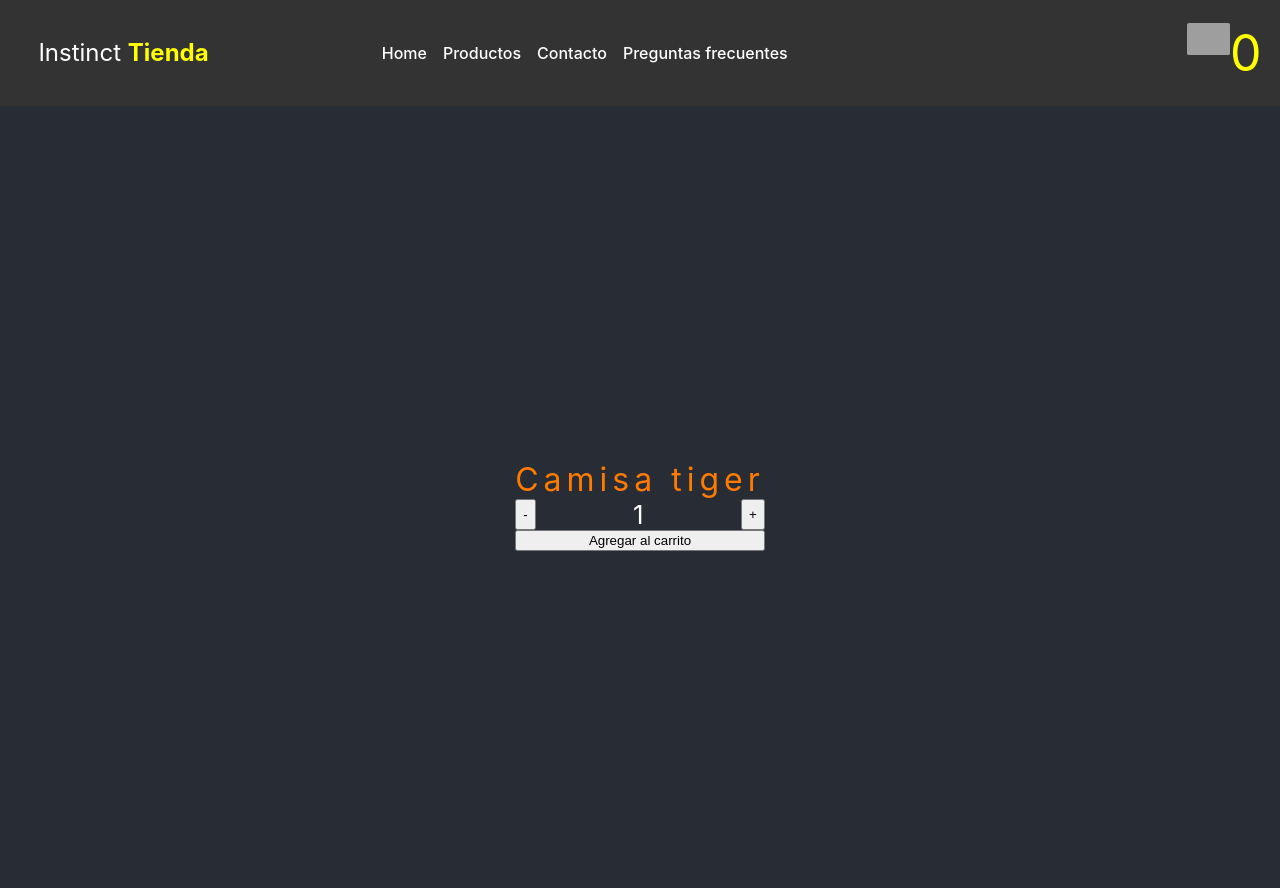
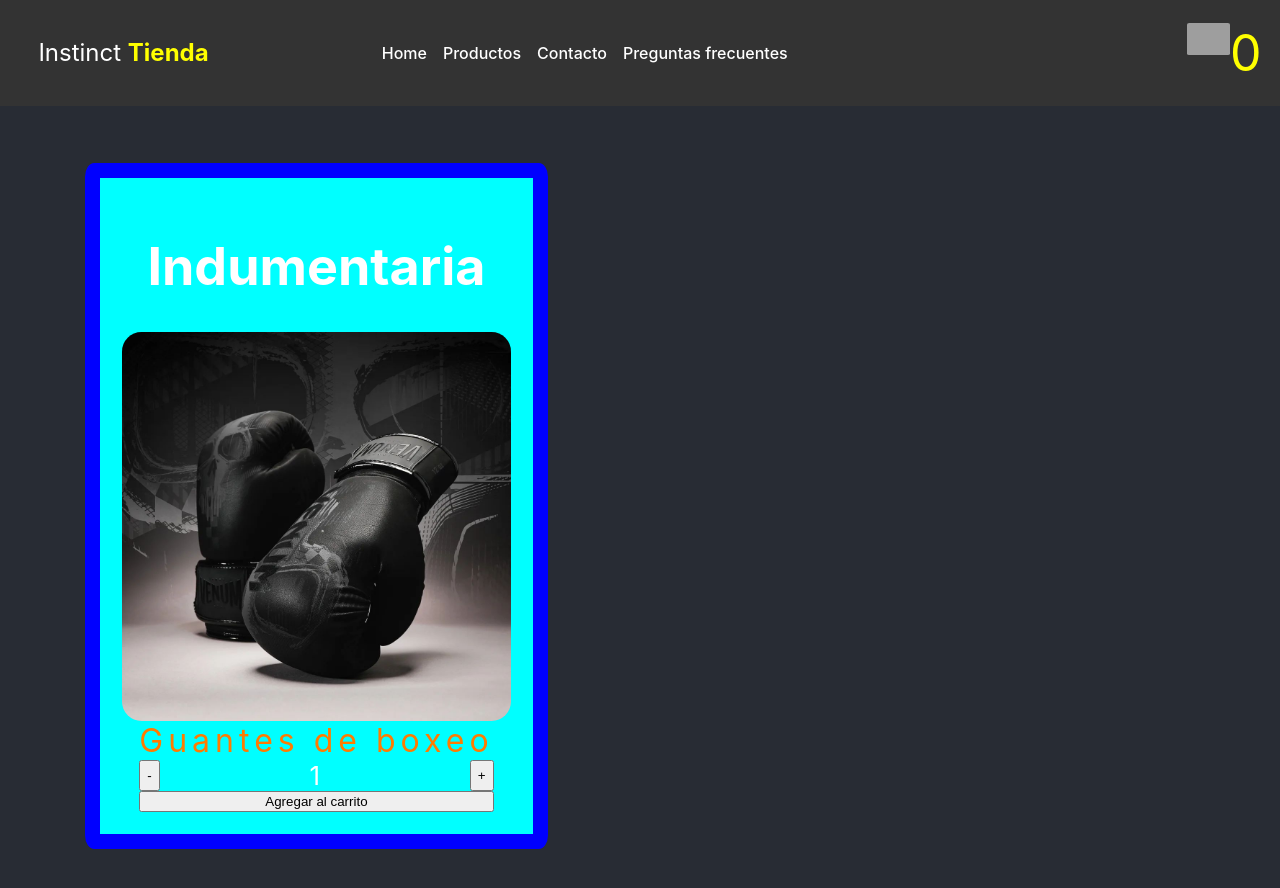
Before and after one commit to AxelRamos247/Instinct_RamosTapia, a React (Create React App) app: page / in a window 1280 px wide. Shown: the top 888 px of the page. Built offline with nearby package versions, Linux system fonts and the light colour scheme; grey boxes are pictures that could not be loaded.

Commit message:
catalogo con maps

```diff
--- a/src/Components/ItemCount/ItemCount.jsx
+++ b/src/Components/ItemCount/ItemCount.jsx
@@ -3,7 +3,7 @@ import './ItemCount.css'
 
 const ItemCount = ({onAdd, stock, initial, count}) => {
 return <div className="producto">
-    <span className="productoTitulo">Camisa tiger</span>
+    <span className="productoTitulo">Guantes de boxeo</span>
     <div className="contadores">
     <button className= "disminuir" onClick={() => {if (count > initial) {onAdd('-')}}}>-</button>
         {count}
--- /dev/null
+++ b/src/Components/ItemListContainer/Item.css
@@ -0,0 +1,17 @@
+.imagenGuantes {
+    width: 100%;
+}
+
+.productoGuantes {
+    width: 35%;
+    padding: 2%;
+    border: 15px solid blue;
+    background-color: aqua;
+    border-radius: 2%;
+    display: flex;
+    flex-direction: column;
+    justify-content: center;
+    align-items: center;
+
+
+}
--- /dev/null
+++ b/src/Components/ItemListContainer/Item.js
@@ -0,0 +1,13 @@
+const Item = [
+    {
+        id: 1,
+        name: 'Indumentaria',
+        description: 'Guantes de box diseñados para competir. Calidad de cuero premium',
+        Image: './Images/guantesbox.jpg',
+        price: '3000',
+        stock: 6,
+
+    },
+];
+
+export default Item;
--- /dev/null
+++ b/src/Components/ItemListContainer/ItemList.js
@@ -0,0 +1,18 @@
+import Item from './Item.js'
+
+const ItemList = () => {
+    return new Promise ((resolve, reject) => {
+        const ok = true;
+        setTimeout (() => {
+            if (ok) {
+                resolve (Item);
+            } else {
+                reject ('error');
+            }
+
+        }, 2000);
+    })
+
+}
+
+export default ItemList;
--- a/src/Components/ItemListContainer/ItemListContainer.jsx
+++ b/src/Components/ItemListContainer/ItemListContainer.jsx
@@ -1,8 +1,16 @@
-import React, { useState } from "react";
+import React, { useState, useEffect } from "react";
 import ItemCount from "../ItemCount/ItemCount";
+import ItemList from './ItemList.js'
+import './Item.css'
 
 const ItemListContainer = () => {
     const [count, setCount] = useState(1);
+    const [products, setProducts] = useState ([])
+
+    useEffect (() => {
+        ItemList().then (Item => setProducts (Item)).catch(error=> console.log (error));
+    }, [count])
+
 
     const onAdd = (condition) => {
         if(condition === '-') {
@@ -15,11 +23,19 @@ const ItemListContainer = () => {
 };
 
 
-    const stock = 6;
+
     const initial = 1;
     return (
         <div>
-            <ItemCount onAdd={onAdd} stock={stock} initial={initial} count={count} />
+            {products.map((product)=> (
+            <div className='productoGuantes'>
+            <h1 className='tituloCategoria'>{product.name}</h1>
+            <img className= 'imagenGuantes' src= {product.Image} alt = {product.name}/>
+            <ItemCount onAdd={onAdd} stock={product.stock} initial={initial} count={count}
+            />
+            </div>
+            ))}
+
         </div>
 
     )
```
Also changed, not shown: public/Images/guantesbox.jpg (added).
